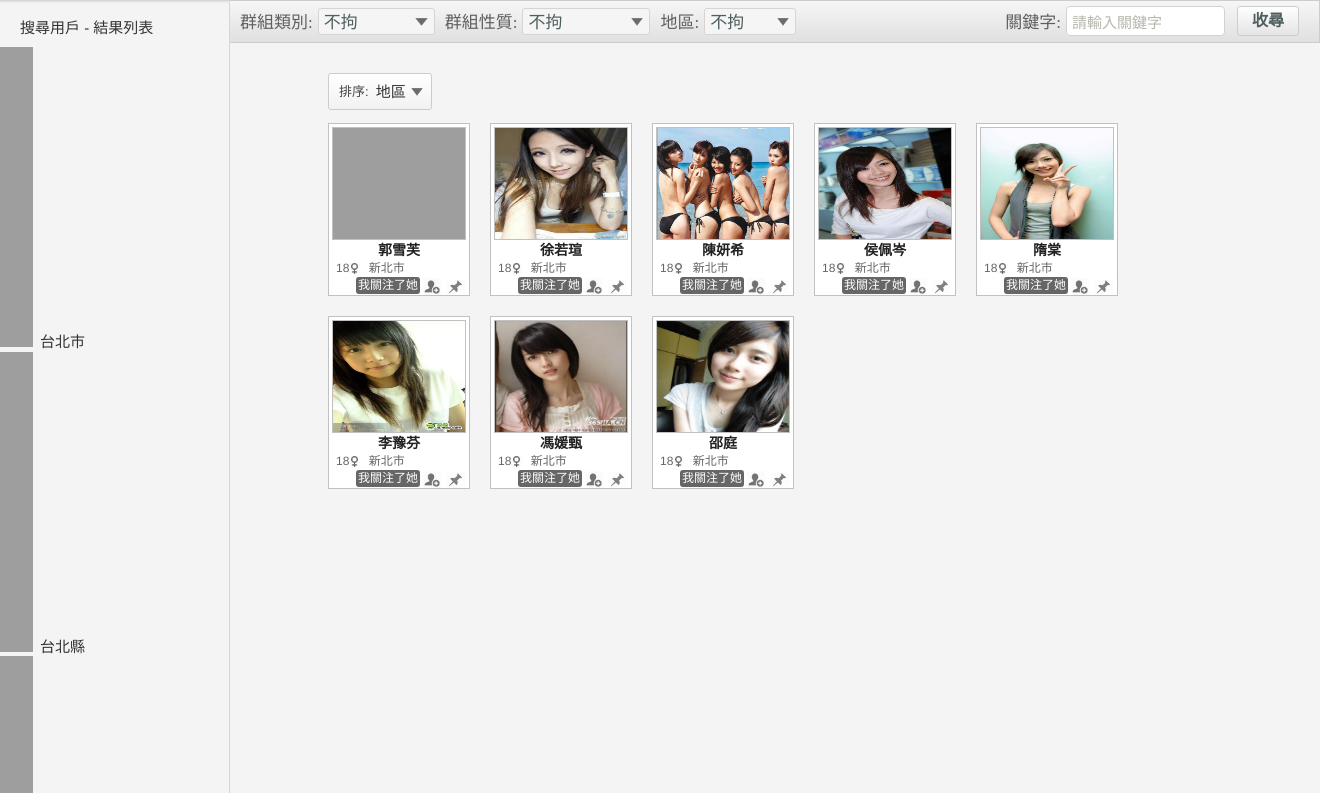
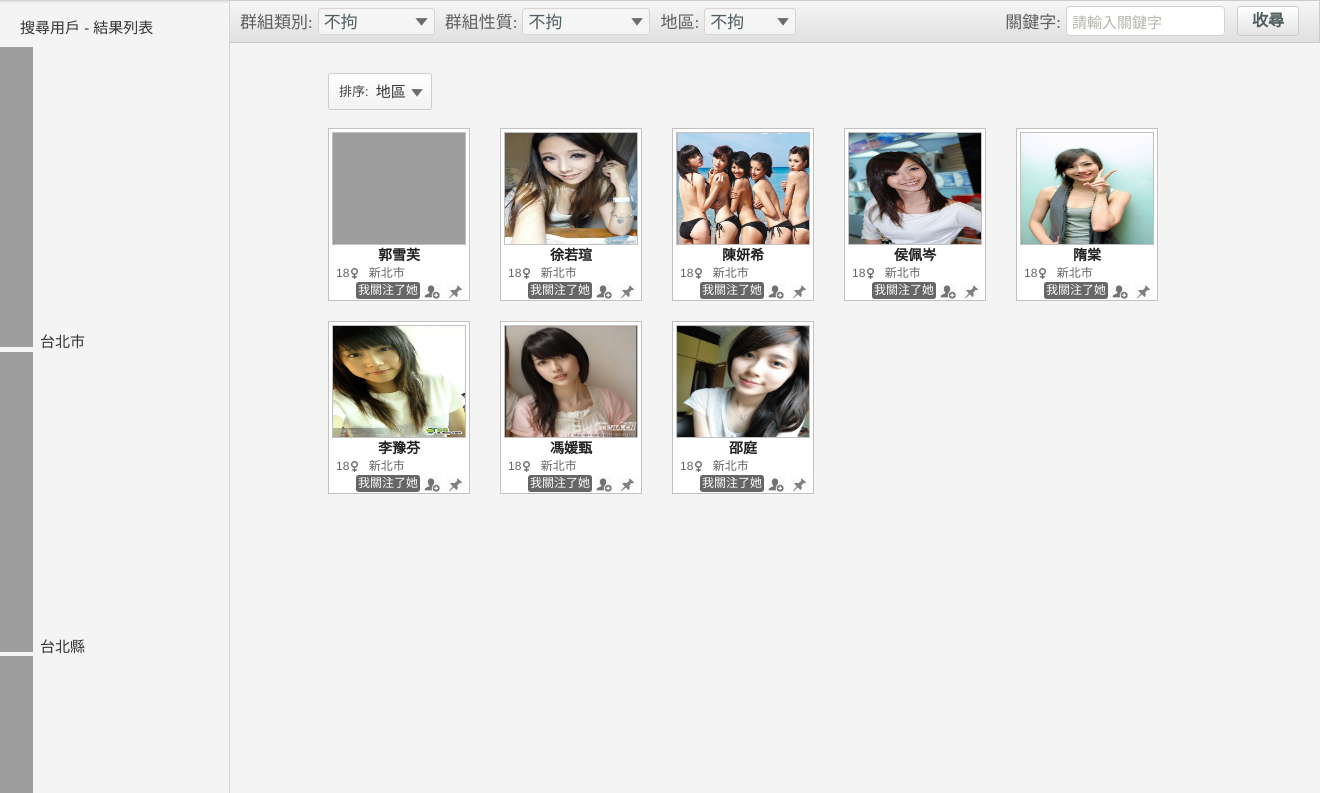
Before and after one commit to Arthur0206/MyClass-Social-Network-Website, a PHP site: page /MyClass/User/findUser.php in a window 1320 px wide. Shown: the part 55-848 px from the top of the page. Run offline with PHP 8.4, Linux system fonts and the light colour scheme; some libraries are stand-ins or nearby versions; grey boxes are pictures that could not be loaded.

Commit message:
minor twit

```diff
--- a/Board/findBoard.php
+++ b/Board/findBoard.php
@@ -146,7 +146,7 @@ if (!isset($_SESSION)) {
                     <div id="sort_by_botton" style="margin-left: 40px">
                         <span id="sort_by_label">排序:</span>
                         <span id="sort_by_selected">即時人氣</span>
-                        <img src="../Pics/triangle.png" height="8" style="float:right;margin-top:14px;margin-right:0px;z-index:1200">
+                        <img src="../Pics/triangle.png" height="8" style="float:right;margin-top:15px;z-index:1200">
                     </div>
                 </div>
 	    		<a target="" href="group1.html">
--- a/User/findUser.php
+++ b/User/findUser.php
@@ -282,10 +282,10 @@ if (!isset($_SESSION)) {
                 <div id="search_result_wrapper">
                     <div id="search_result_user">
                         <div class="sort_by_wrapper">
-                            <div id="sort_by_botton" style="margin-left: 20px">
+                            <div id="sort_by_botton" style="margin-left: 30px">
                                 <span id="sort_by_label">排序:</span>
                                 <span id="sort_by_selected">地區</span>
-                                <img src="../Pics/triangle.png" height="8" style="float:right;margin-top:14px;margin-right:0px;z-index:1200">
+                                <img src="../Pics/triangle.png" height="8" style="float:right;margin-top:15px;z-index:1200">
                             </div>
                         </div>
 
--- a/css/main.css
+++ b/css/main.css
@@ -573,7 +573,7 @@ li.selected {
 /* 結果排序按鍵 */
 .sort_by_wrapper {
     width: 1000px;
-    height: 70px;
+    height: 75px;
     //margin: 10px 100px 10px 10px;
 }
 #sort_by_botton {
@@ -594,7 +594,7 @@ li.selected {
 }
 #sort_by_label {
     float: left;
-    line-height: 35px;
+    line-height: 36px;
     //padding-top: 13px;
     padding-left: 10px;
     font-size: 13px;
--- a/css/user.css
+++ b/css/user.css
@@ -2,7 +2,7 @@
 #search_result_user {
 	width: 900px;
 	min-height: 751px;
-	margin-left: 78px;
+	margin-left: 68px;
 	//margin-right: auto;
 }
 #user_background {
@@ -83,7 +83,7 @@
     margin: 10px 0px 10px 20px;
 }
 #search_result_user .user {
-    margin: 10px 0px 10px 20px;
+    margin: 10px 0px 10px 30px;
 }
 .user-image {
 	width: 132px;
```
